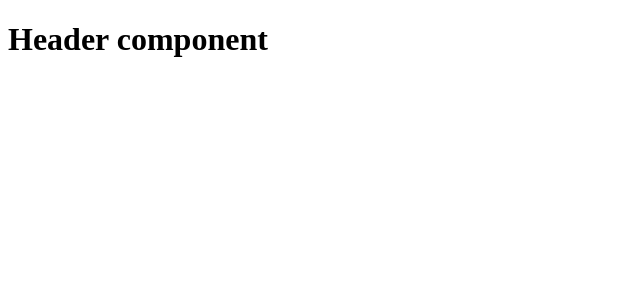
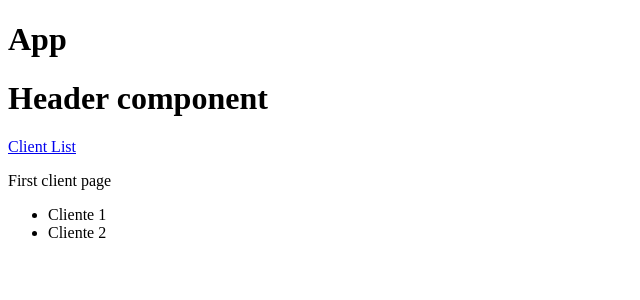
Before and after one commit to EMoonlit/angular-playground, an Angular app: page /client in a window 1280 px wide. Before the commit this address led to /. Shown: the top 300 px of the page, without its empty margins (0-640 px from the left). Built offline with nearby package versions, Linux system fonts and the light colour scheme.

Commit message:
feat: added first route for client list page

```diff
--- a/src/app/app-routing.module.ts
+++ b/src/app/app-routing.module.ts
@@ -1,7 +1,13 @@
 import { NgModule } from '@angular/core';
 import { RouterModule, Routes } from '@angular/router';
+import { ClientListPage } from 'src/pages/client-list-page.component';
 
-const routes: Routes = [];
+const routes: Routes = [
+  {
+    path: 'client',
+    component: ClientListPage
+  }
+];
 
 @NgModule({
   imports: [RouterModule.forRoot(routes)],
--- a/src/app/app.component.html
+++ b/src/app/app.component.html
@@ -1 +1,3 @@
+<h1>App</h1>
 <app-header></app-header>
+<router-outlet></router-outlet>
--- a/src/app/app.module.ts
+++ b/src/app/app.module.ts
@@ -3,15 +3,15 @@ import { BrowserModule } from '@angular/platform-browser';
 
 import { AppRoutingModule } from './app-routing.module';
 import { AppComponent } from './app.component';
-import { HeaderComponent } from 'src/components/header.component';
+import { ComponentModule } from 'src/components/component.module';
 
 @NgModule({
   declarations: [
-    AppComponent,
-    HeaderComponent
+    AppComponent
   ],
   imports: [
     BrowserModule,
+    ComponentModule,
     AppRoutingModule
   ],
   providers: [],
--- a/src/components/header.component.html
+++ b/src/components/header.component.html
@@ -1 +1,2 @@
 <h1>Header component</h1>
+<a [routerLink]="['/client']">Client List</a>
--- /dev/null
+++ b/src/pages/client-list-page.component.html
@@ -0,0 +1,6 @@
+<p>First client page</p>
+
+<ul>
+    <li>Cliente 1</li>
+    <li>Cliente 2</li>
+</ul>
```
Also changed, not shown: src/components/component.module.ts (added, +18 -0 lines), src/pages/client-list-page.component.ts (added, +11 -0 lines), src/pages/client-list-page.component.css (added).
